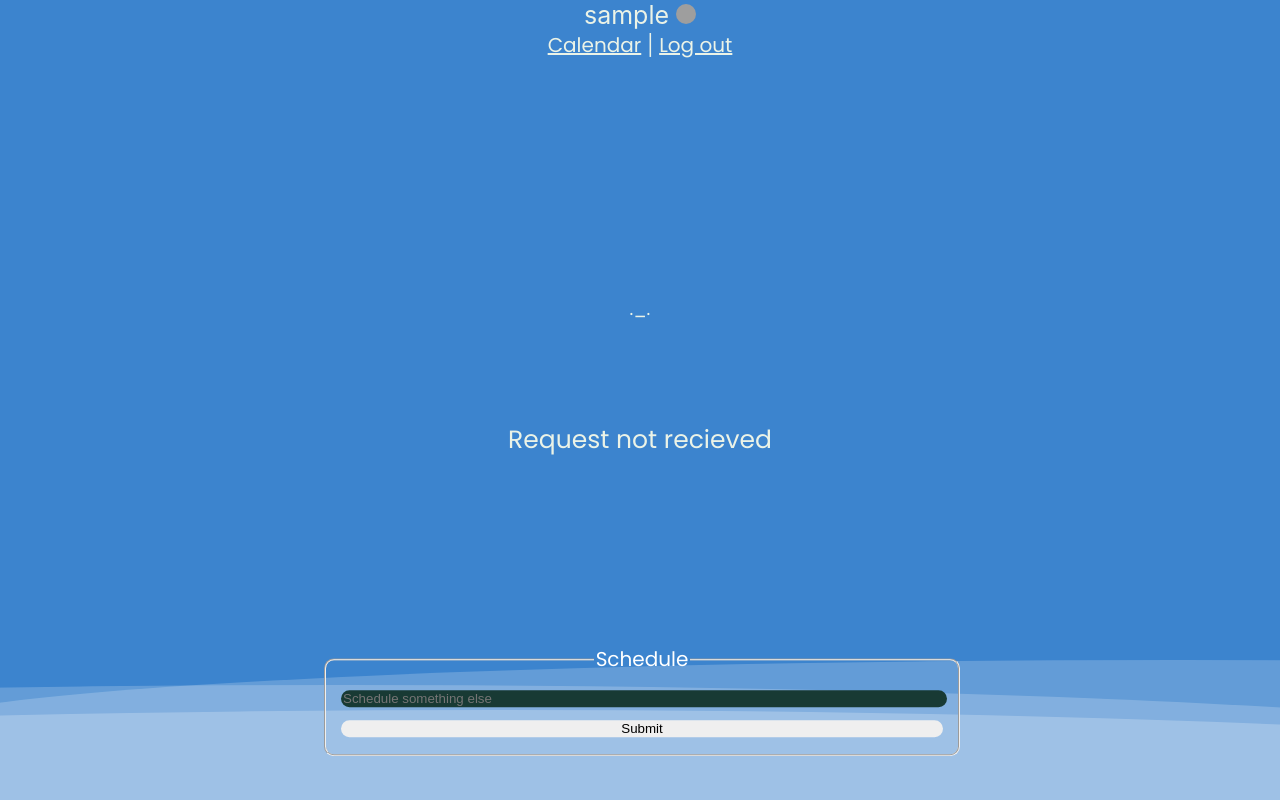
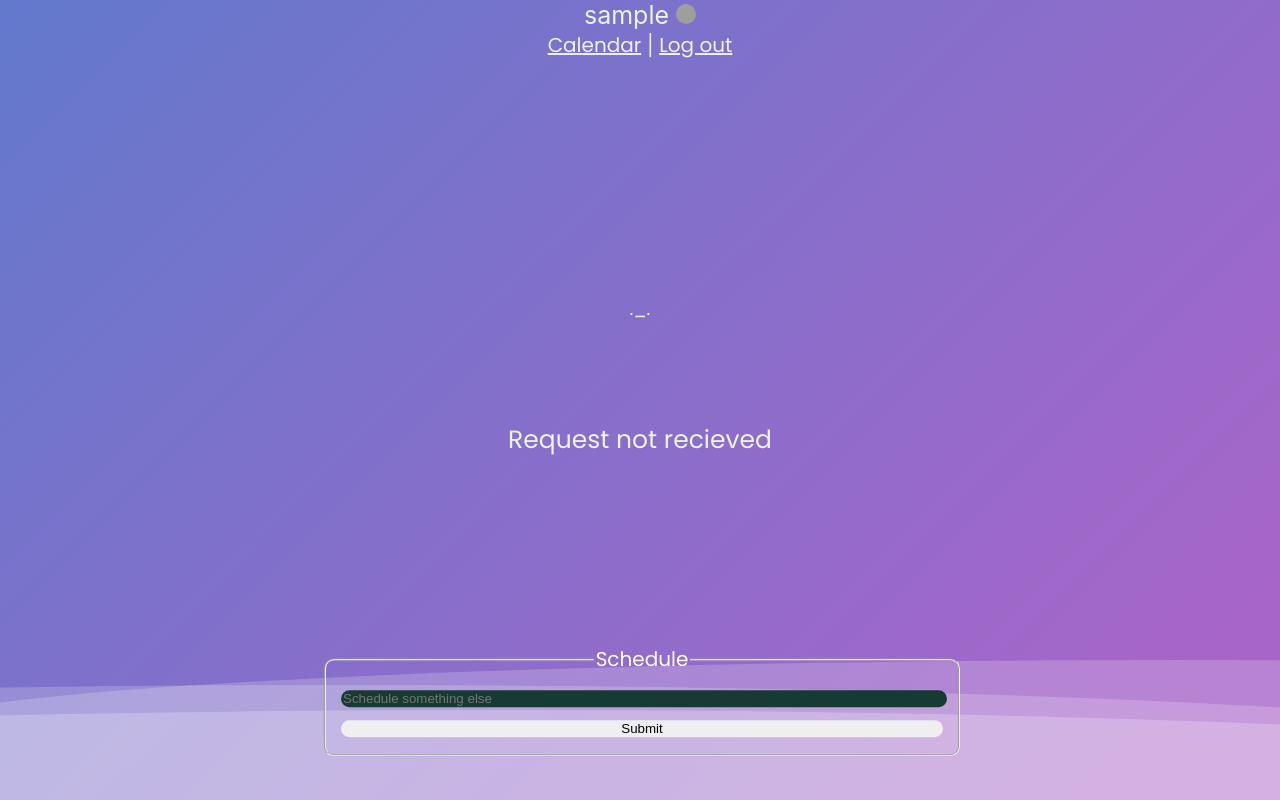
Before and after one commit to thejacksonsecretary/The-Jackson-Secretary, a Flask app: page /response in a window 1280 px wide. Run offline with Flask 3, Linux system fonts and the light colour scheme; the visitor is signed in with stand-in values (Sample User, id 1); grey boxes are pictures that could not be loaded.

Commit message:
Update style.css

```diff
--- a/Jackson/static/style.css
+++ b/Jackson/static/style.css
@@ -154,23 +154,20 @@ fieldset{
     top: 55%;
     left: 50%;
     transform: translate(-50%, -50%);
-    width:100%;
-
-    word-wrap: break-word;
-    overflow-x: hidden;
-    overflow-y: scroll;
 
     color: #ebf3e7;
     font-family: "Poppins", sans-serif;
     font-size: 25px;
     text-align: center;
+    overflow:scroll;
 }
 
 body {
     margin: auto;
     font-family: -apple-system, BlinkMacSystemFont, sans-serif;
     overflow: auto;
-    background: linear-gradient(315deg, rgba(101,0,94,1) 3%, rgba(60,132,206,1) 38%);
+    background: linear-gradient(315deg, rgba(168,101,201) 3%, rgba(60,132,206,1) 38%);
+    animation: gradient 15s ease infinite;
     background-size: 400% 400%;
     background-attachment: fixed;
 }
```
